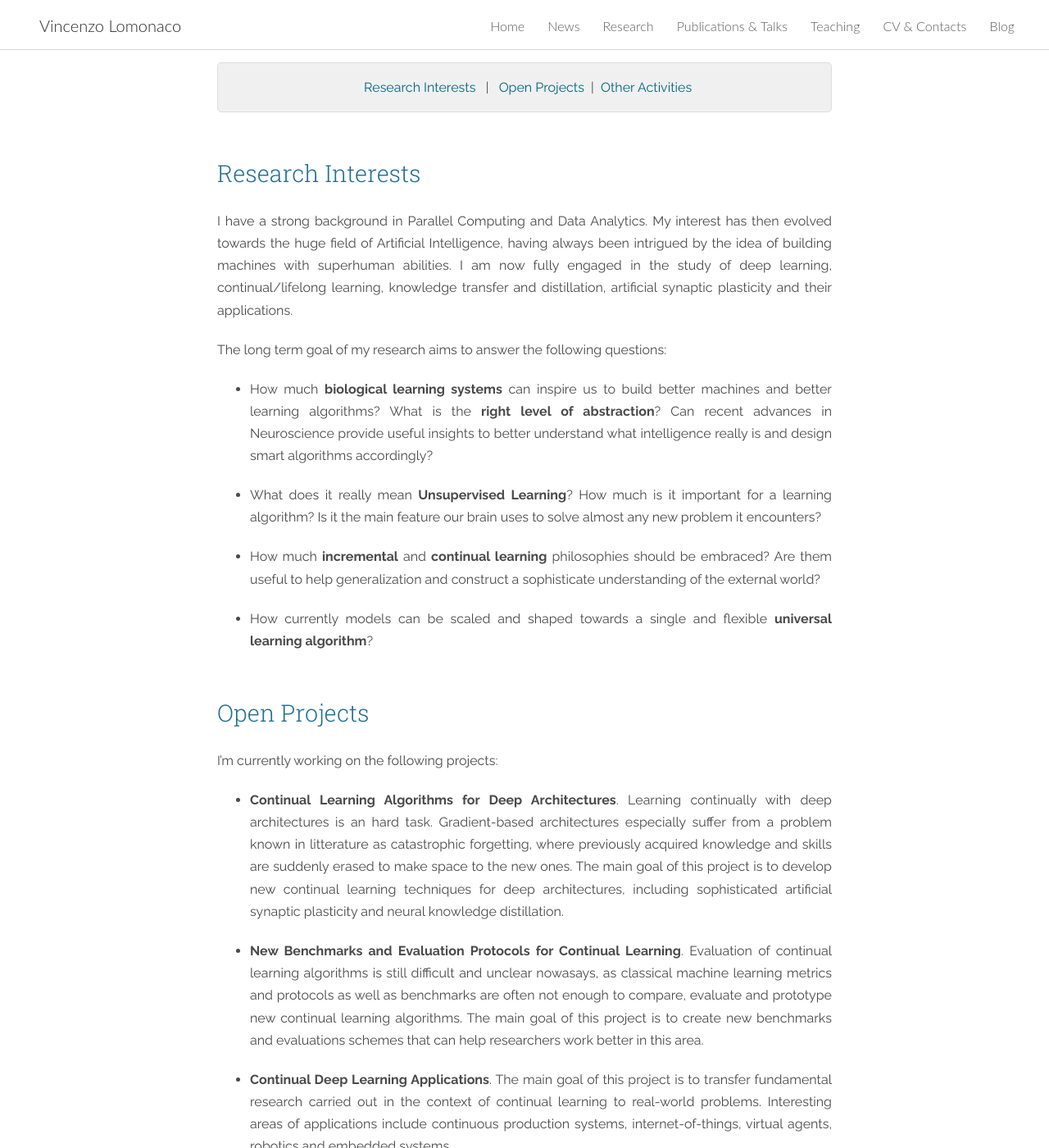
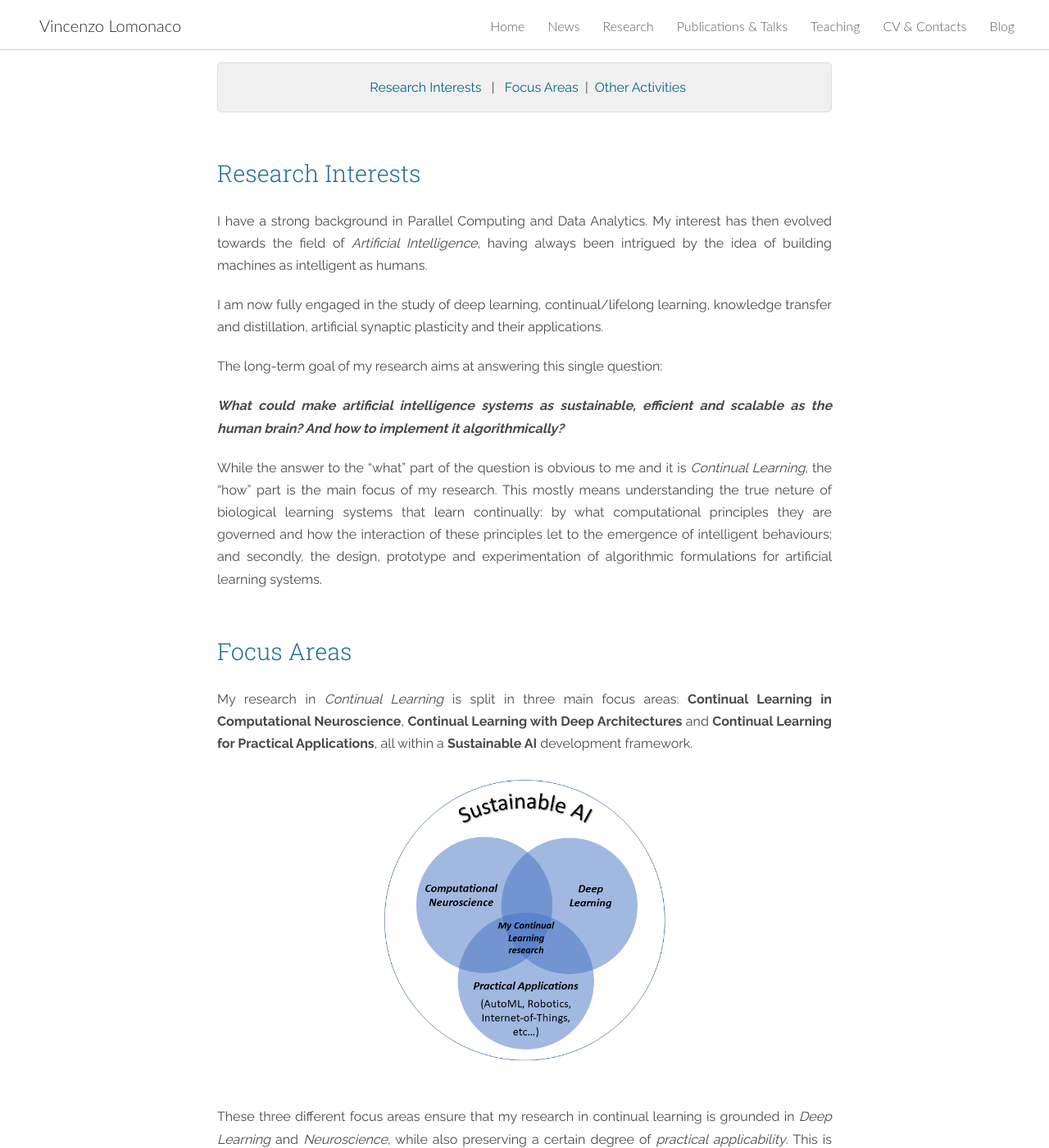
Before and after one commit to vlomonaco/website, a Jekyll site: the page built from research.md, in a window 1280 px wide and 1400 px high, scrolled down 248 px. Shown: the whole window at 82% size. Built offline with Jekyll 4.4.1, drawn with Linux system fonts in a browser that asks for light colours; nearby versions of some CDN libraries; some of the changed text lies outside the part shown.

Commit message:
research page updated

```diff
--- a/research.md
+++ b/research.md
@@ -6,37 +6,31 @@ layout: page
 In this page you will find everything you need to know about my **research interests** and the **work** I'm carrying out in my daily activities as a researcher at Unibo. I'm always looking for collaboration and open for discussion. Fell free to drop me a line at any time! ;-)
 
 <p style="background: rgba(0,0,0,0.06) none repeat scroll 0% 0%; border: 1px solid rgb(222, 222, 222); padding: 1em; border-radius: 5px; text-align: center; margin-top:20px">
-&nbsp; <a href="#interests">Research Interests</a> &nbsp; | &nbsp; <a href="#projects">Open Projects</a> &nbsp;| &nbsp;<a href="#activities">Other Activities</a><br>
+&nbsp; <a href="#interests">Research Interests</a> &nbsp; | &nbsp; <a href="#lines">Focus Areas</a> &nbsp;| &nbsp;<a href="#activities">Other Activities</a><br>
 </p>
 
 <a href="#interests"></a>
 <h3 id="interests" style="margin-bottom: 30px;">Research Interests</h3>
 
-I have a strong background in Parallel Computing and Data Analytics. My interest has then evolved towards the huge field of Artificial Intelligence, having always been intrigued by the idea of building machines with superhuman abilities. I am now fully engaged in the study of deep learning, continual/lifelong learning, knowledge transfer and distillation, artificial synaptic plasticity and their applications.
+I have a strong background in Parallel Computing and Data Analytics. My interest has then evolved towards the field of *Artificial Intelligence*, having always been intrigued by the idea of building machines as intelligent as humans.
 
-The long term goal of my research aims to answer the following questions:
+I am now fully engaged in the study of deep learning, continual/lifelong learning, knowledge transfer and distillation, artificial synaptic plasticity and their applications.
 
-* How much **biological learning systems** can inspire us to build better machines and better learning algorithms? What is the **right level of abstraction**? Can recent advances in Neuroscience provide useful insights to better understand what intelligence really is and design smart algorithms accordingly?
+The long-term goal of my research aims at answering this single question:
 
-* What does it really mean **Unsupervised Learning**? How much is it important for a learning algorithm? Is it the main feature our brain uses to solve almost any new problem it encounters?
+***What could make artificial intelligence systems as sustainable, efficient and scalable as the human brain? And how to implement it algorithmically?***
 
-* How much **incremental** and **continual learning** philosophies should be embraced? Are them useful to help generalization and construct a sophisticate understanding of the external world?
+While the answer to the "what" part of the question is obvious to me and it is *Continual Learning*, the "how" part is the main focus of my research. This mostly means understanding the true neture of biological learning systems that learn continually: by what computational principles they are governed and how the interaction of these principles let to the emergence of intelligent behaviours; and secondly, the design, prototype and experimentation of algorithmic formulations for artificial learning systems.
 
-* How currently models can be scaled and shaped towards a single and flexible **universal learning algorithm**?
 
-<a href="#projects"></a>
-<h3 id="projects" style="margin-bottom: 30px;">Open Projects</h3>
+<a href="#lines"></a>
+<h3 id="lines" style="margin-bottom: 30px;">Focus Areas</h3>
 
-I'm currently working on the following projects:
+My research in *Continual Learning* is split in three main focus areas: **Continual Learning in Computational Neuroscience**, **Continual Learning with Deep Architectures** and **Continual Learning for Practical Applications**, all within a **Sustainable AI** development framework.
 
-* **Continual Learning Algorithms for Deep Architectures**.
-  	Learning continually with deep architectures is an hard task. Gradient-based architectures especially suffer from a problem known in litterature as catastrophic forgetting, where previously acquired knowledge and skills are suddenly erased to make space to the new ones. The main goal of this project is to develop new continual learning techniques for deep architectures, including sophisticated artificial synaptic plasticity and neural knowledge distillation.
+<div style="text-align:center; margin-bottom:40px; margin-top:0px"><img src ='/{{ site.baseurl }}images/my_research.png' width="50%" /></div>
 
-* **New Benchmarks and Evaluation Protocols for Continual Learning**.
-  	Evaluation of continual learning algorithms is still difficult and unclear nowasays, as classical machine learning metrics and protocols as well as benchmarks are often not enough to compare, evaluate and prototype new continual learning algorithms. The main goal of this project is to create new benchmarks and evaluations schemes that can help researchers work better in this area.
-
-* **Continual Deep Learning Applications**.
-  	The main goal of this project is to transfer fundamental research carried out in the context of continual learning to real-world problems. Interesting areas of applications include continuous production systems, internet-of-things, virtual agents, robotics and embedded systems.
+These three different focus areas ensure that my research in continual learning is grounded in *Deep Learning* and *Neuroscience*, while also preserving a certain degree of *practical applicability*. This is important to evaluate the reachable level of robustness and maturity of our algorithmic  proposals, gather new insights, making a tangible impact in the real-world as well as making sure to direct and take responsibility for this change.
 
 <a href="#activities"></a>
 <h3 id="activities" style="margin-bottom: 30px;">Other Activities</h3>
```
Also changed, not shown: images/my_research.png (added), 3 other files.
